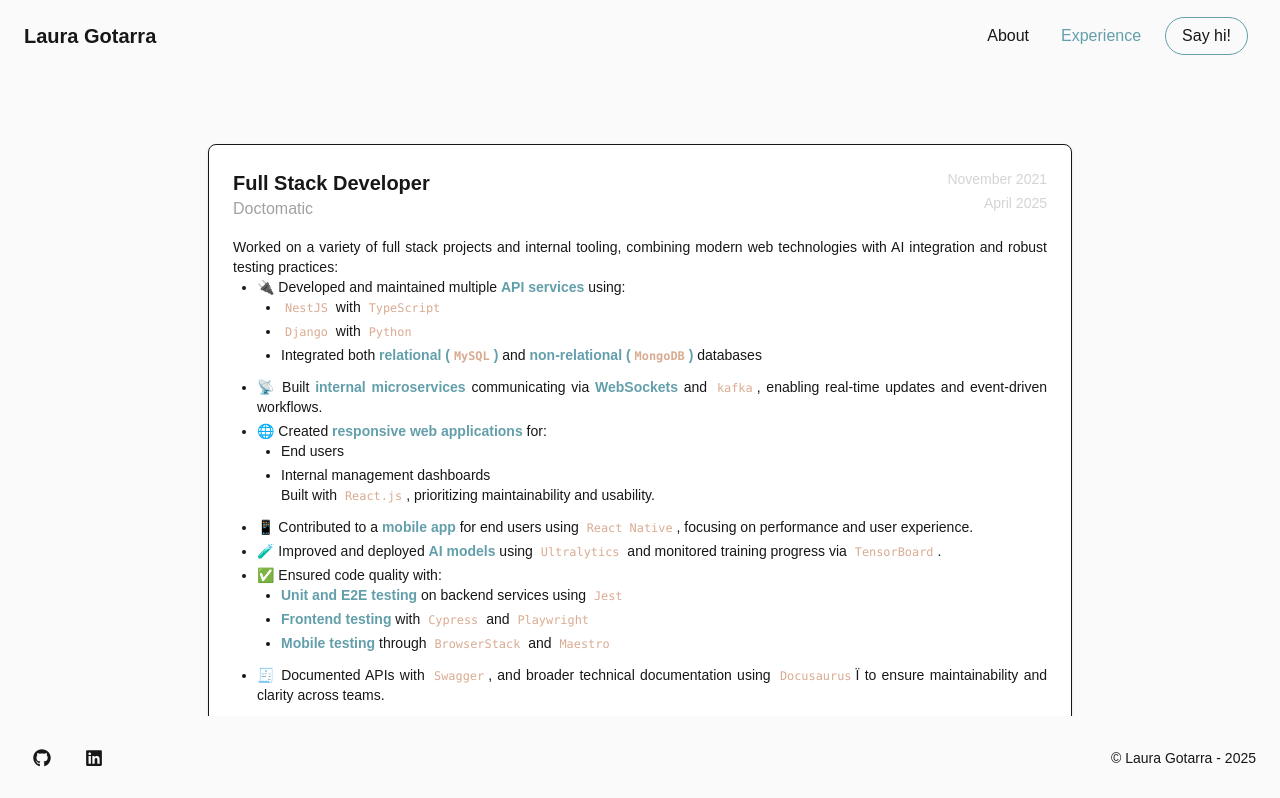
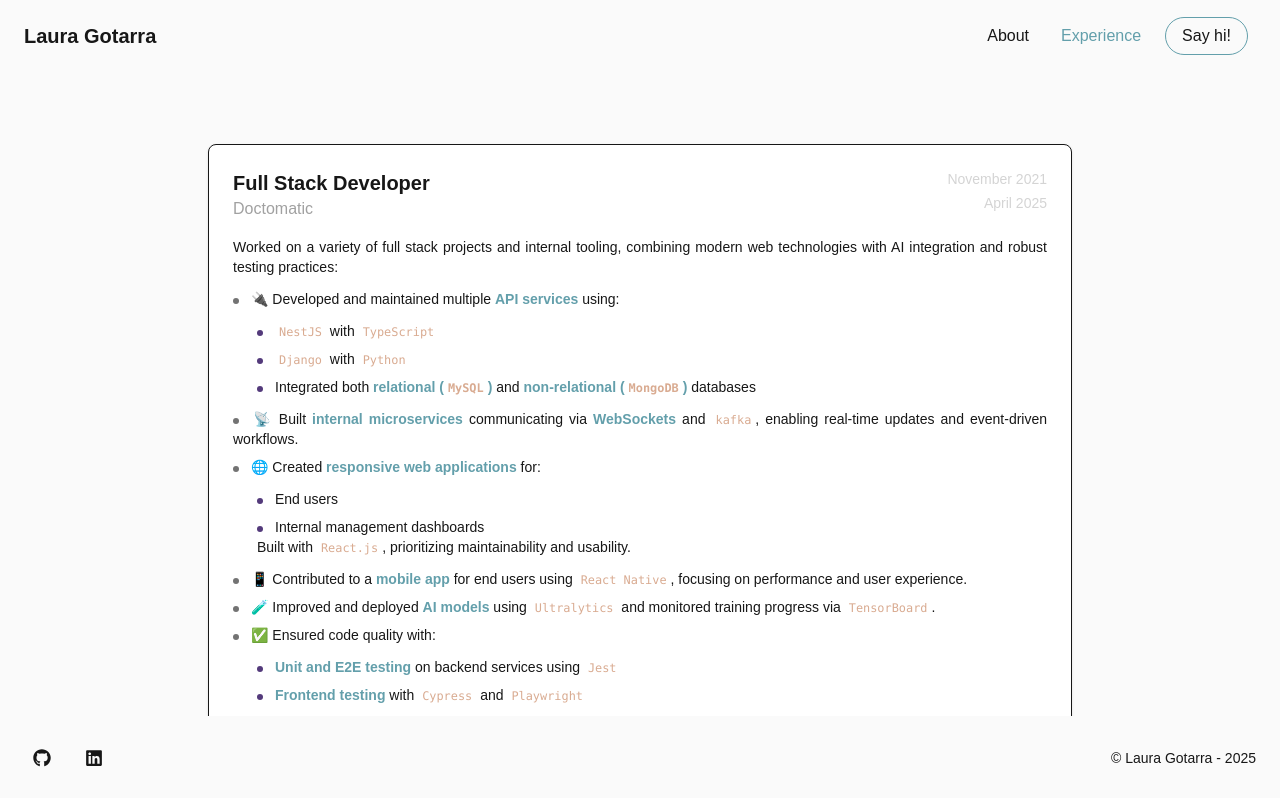
Before and after one commit to lgotarra/portfolio, a Next.js app: page /experience in a window 1280 px wide. Shown: the top 798 px of the page. Built offline with nearby package versions, Linux system fonts and the light colour scheme.

Commit message:
feature: improve style for bullet points

```diff
--- a/src/components/MarkdownRenderer.tsx
+++ b/src/components/MarkdownRenderer.tsx
@@ -12,12 +12,46 @@ export default function MarkdownRenderer({ content }: { content: string }) {
           ),
           em: (props) => <em className="italic text-secondary" {...props} />,
           ul: (props) => (
-            <ul className="list-disc list-outside pl-6 mb-3" {...props} />
+            <ul className="list-none pl-0 my-3 space-y-2" {...props} />
           ),
           ol: (props) => (
-            <ol className="list-decimal list-outside pl-6 mb-3" {...props} />
+            <ol className="list-none pl-0 my-3 space-y-2" {...props} />
           ),
-          li: (props) => <li className="mb-1" {...props} />,
+          li: (props) => {
+            // Usamos la columna de inicio para determinar el nivel
+            const level = props.node?.position?.start.column ?? 0;
+
+            // Si level es 1 (primer nivel), no aplicamos padding
+            const paddingLeft = level > 1 ? `${(level - 2) * 1.5}rem` : "0";
+
+            return (
+              <li
+                className="flex-col items-center text-sm"
+                style={{ paddingLeft }}
+              >
+                <span
+                  className={`mr-3
+                    ${
+                      level === 3
+                        ? "text-accent"
+                        : level === 5
+                          ? "text-blue-500"
+                          : level === 7
+                            ? "text-emerald-500"
+                            : "text-neutral-500"
+                    }`}
+                  style={{
+                    width: "6px",
+                    height: "6px",
+                    borderRadius: "50%",
+                    backgroundColor: "currentColor",
+                    display: "inline-block",
+                  }}
+                />
+                {props.children}
+              </li>
+            );
+          },
           a: (props) => (
             <a
               className="text-accent hover:underline"
```
